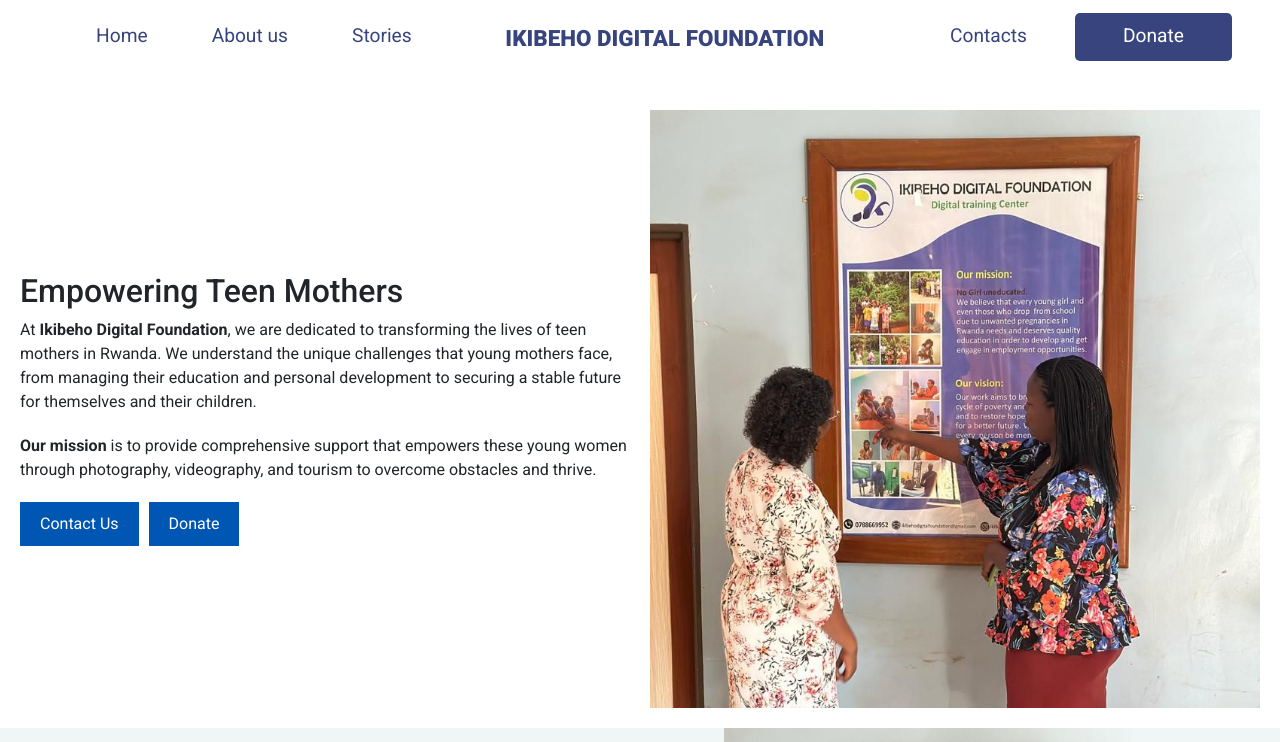
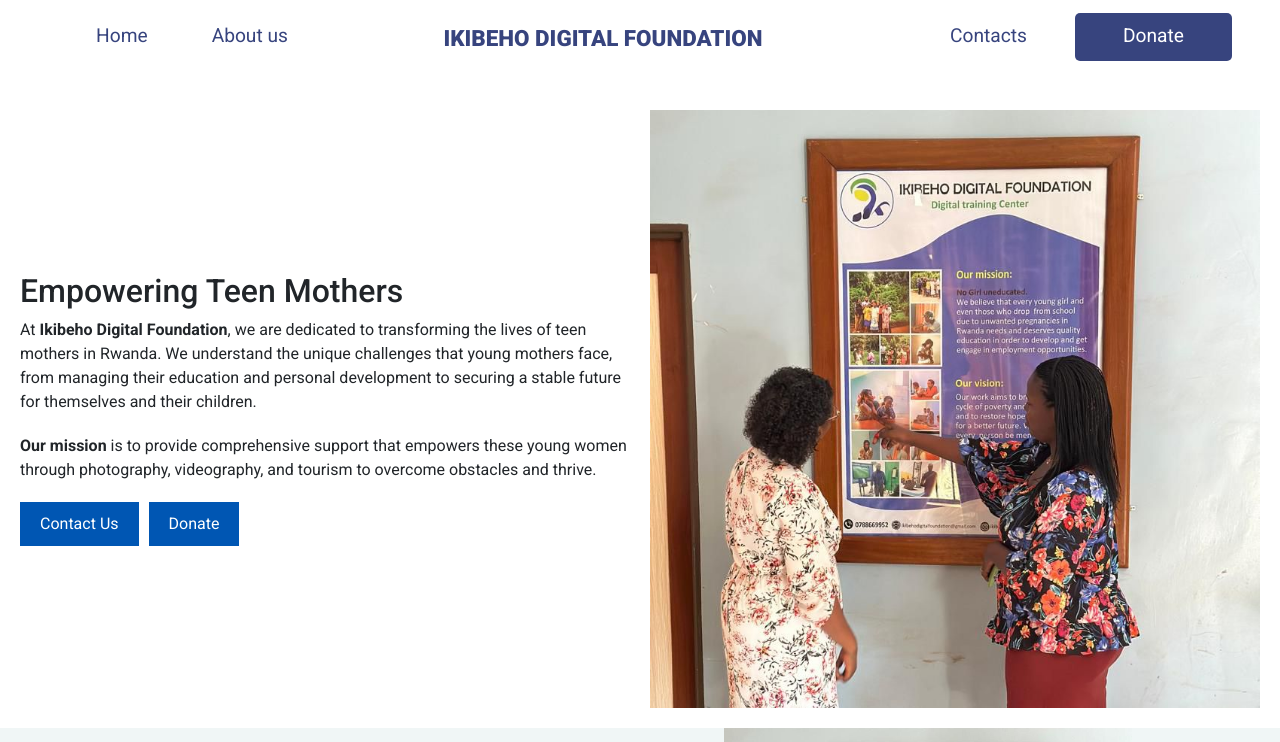
Before and after one commit to Christian-Ishimwe/ikibeho_frontend, a React (Create React App) app: page / in a window 1280 px wide. Shown: the top 742 px of the page. Built offline with nearby package versions, Linux system fonts and the light colour scheme.

Commit message:
removed stories

```diff
--- a/src/NavBar.jsx
+++ b/src/NavBar.jsx
@@ -8,7 +8,7 @@
                 <ul>
                     <li><a href="/">Home</a></li>
                     <li><a href="/about">About us</a></li>
-                    <li><a href="#">Stories</a></li>
+                    {/* <li><a href="#">Stories</a></li> */}
                 </ul>
                 <a href="#" className="logo">IKIBEHO DIGITAL FOUNDATION</a>
                 <ul>
```
